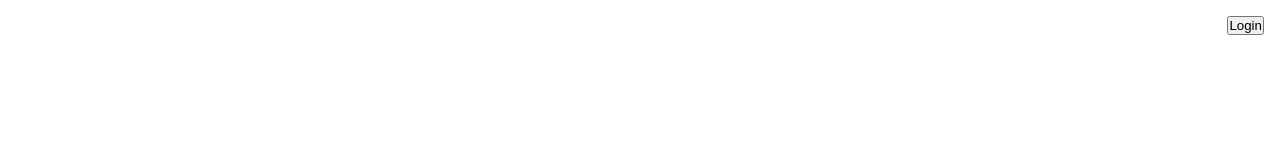
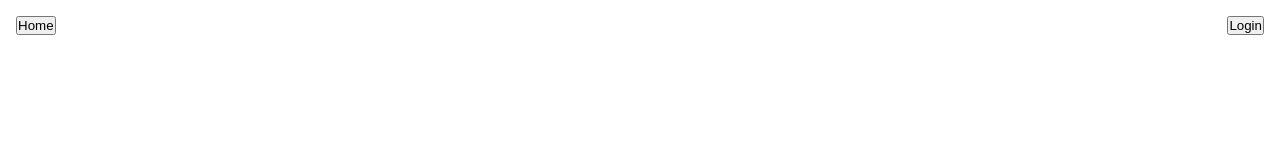
Before and after one commit to Crissdot/lan-shared-rooms, a React (Create React App) app: page / in a window 1280 px wide. Shown: the top 160 px of the page. Built offline with nearby package versions, Linux system fonts and the light colour scheme; the HTML template or start-up script is replaced by a standard one.

Commit message:
add home button

```diff
--- a/src/components/Header/Header.tsx
+++ b/src/components/Header/Header.tsx
@@ -1,11 +1,12 @@
 import React from 'react';
 import styled from 'styled-components';
 import { AuthButton } from './AuthButton';
+import { HomeButton } from './HomeButton';
 
 const HeaderCustom = styled.main`
   display: flex;
   width: 100%;
-  justify-content: flex-end;
+  justify-content: space-between;
   padding: 1rem;
   font-family: Arial, Helvetica, sans-serif;
 `;
@@ -13,6 +14,7 @@ const HeaderCustom = styled.main`
 const Header = () => {
   return (
     <HeaderCustom>
+      <HomeButton/>
       <AuthButton/>
     </HeaderCustom>
   );
--- /dev/null
+++ b/src/components/Header/HomeButton.tsx
@@ -0,0 +1,17 @@
+import React from 'react';
+import { useNavigate } from 'react-router-dom';
+
+const HomeButton = () =>  {
+
+  const navigate = useNavigate();
+
+  const goHomeHandler = () => {
+    navigate('/');
+  }
+
+  return (
+    <button onClick={goHomeHandler}>Home</button>
+  );
+};
+
+export { HomeButton };
```
